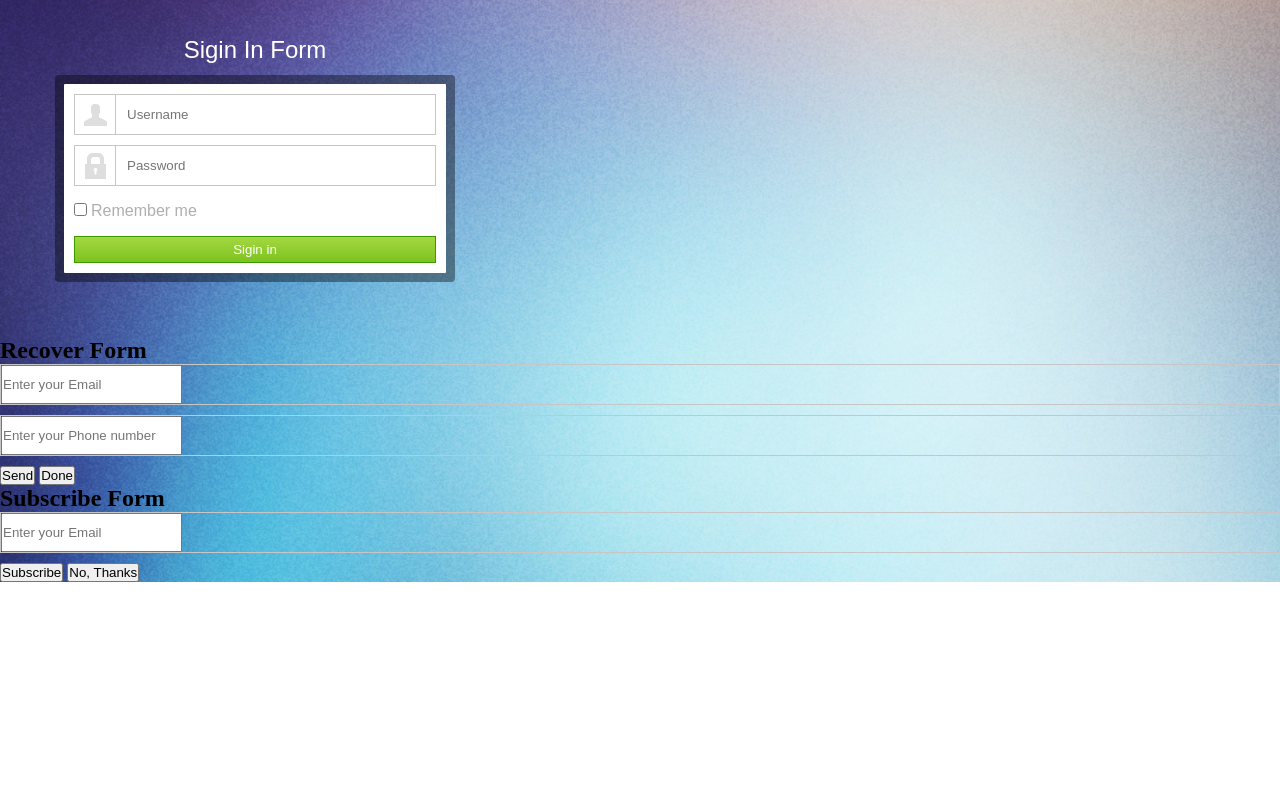
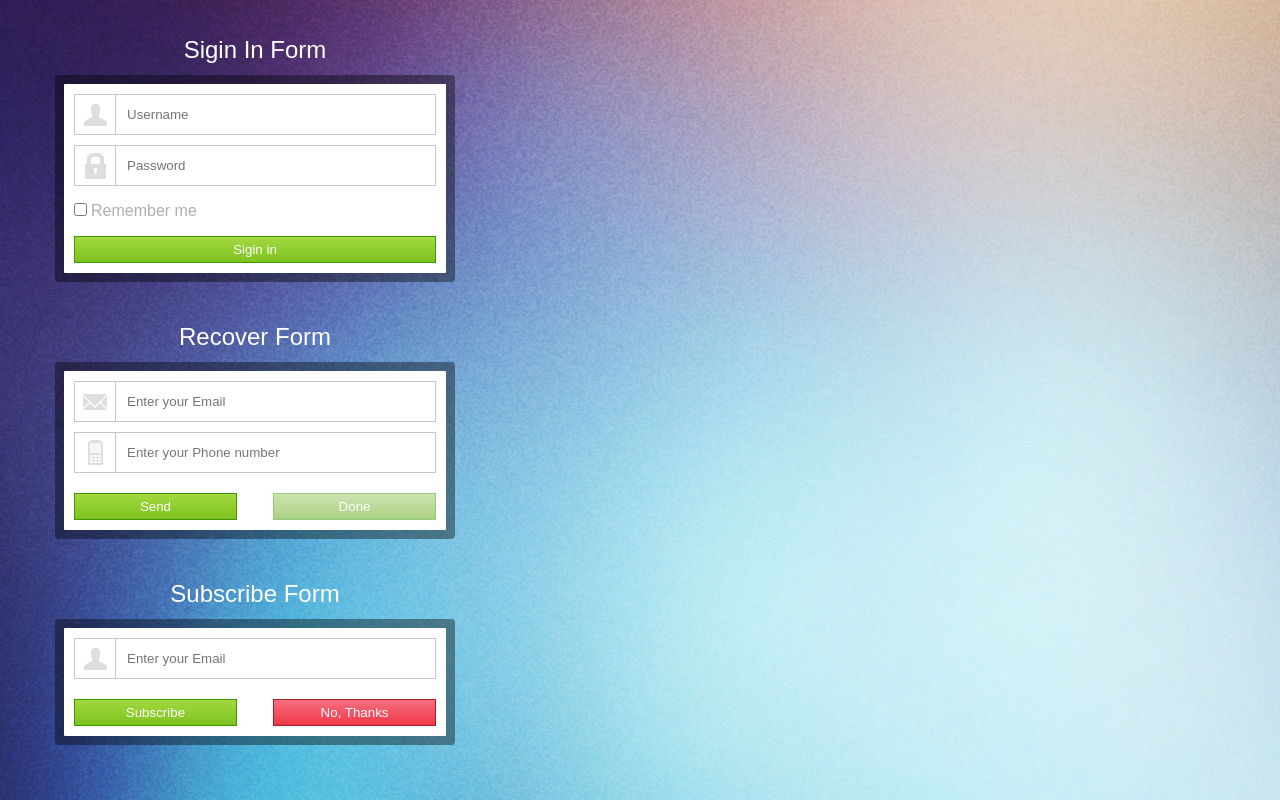
Before and after one commit to CebulaKamil/WeeklyWebDevChallenge1, a plain HTML site: page index.html in a window 1280 px wide. Shown: the part 1341-2141 px from the top of the page. Before the commit the page ends 1923 px from the top, so only its background shows below. Drawn offline with Linux system fonts and the light colour scheme.

Commit message:
All section update

```diff
--- a/index.html
+++ b/index.html
@@ -90,7 +90,6 @@
 
         </section>
 
-
         <!-- send-email -->
         <section class="section page__section">
 
@@ -176,53 +175,83 @@
             <!-- end - sigin in section -->
         </section>
 
+        <!-- Recover Form -->
+        <section class="section page__section">
+
+            <h1 class="section__title">Recover Form</h1>
+
+            <div class="section-content">
+
+                <form>
+
+                    <!-- recover-form__user-email -->
+                    <div class="input-row">
+                        <div class="input-row__icon">
+                            <img class="input-row__icon-img" src="img/email.png" alt="Email icon">
+                        </div>
+                        <input class="input-row__input" type="text" placeholder="Enter your Email">
+                    </div>
+
+                    <!-- recover-form__user-phone -->
+                    <div class="input-row">
+                        <div class="input-row__icon">
+                            <img class="input-row__icon-img" src="img/phone.png" alt="Phone icon">
+                        </div>
+                        <input class="input-row__input" type="text" placeholder="Enter your Phone number">
+                    </div>
+
+                    <!-- recover-buttons -->
+                    <div class="buttons-row">
+                        <input class="section-content__btn" type="submit" id="button-send" value="Send">
+                        <input class="section-content__btn section-content__btn--disabled" type="submit"
+                            id="button-done" value="Done">
+                    </div>
+
+                </form>
+
+                <!-- end - .section-content -->
+            </div>
+
+            <!-- end - recover section -->
+        </section>
+
+        <!-- Subscribe Form -->
+        <section class="section page__section">
+
+            <h1 class="section__title">Subscribe Form</h1>
+
+            <div class="section-content">
+
+                <form>
+
+                    <!-- subscribe__user-email -->
+                    <div class="input-row">
+                        <div class="input-row__icon">
+                            <img class="input-row__icon-img" src="img/user.png" alt="User icon">
+                        </div>
+                        <input class="input-row__input" type="text" placeholder="Enter your Email">
+                    </div>
+
+                    <!-- subscribe__btns -->
+                    <div class="buttons-row">
+                        <input class="section-content__btn" type="submit" id="buttonSubscribe" value="Subscribe">
+                        <input class="section-content__btn section-content__btn--red" type="submit"
+                            id="buttonNoSubscribe" value="No, Thanks">
+                    </div>
+
+                </form>
+
+                <!-- end - .section-content -->
+            </div>
+
+            <!-- end - subscribe-form -->
+        </section>
+
+        <!-- <img id="logoBottom" src="img/logoBottom.png"> -->
+
         <!-- end - .page -->
     </div>
 
-    <!-- Recover Form -->
-    <section>
-        <h1>Recover Form</h1>
-        <div id="recoverForm">
-            <div id="contentRevocerForm">
-                <form>
-                    <div class="input-row">
-                        <div class="iconEmail"></div>
-                        <div class="solidIcons"></div>
-                        <input type="text" placeholder="Enter your Email">
-                    </div>
-                    <div class="input-row">
-                        <div class="iconPhone"></div>
-                        <div class="solidIcons"></div>
-                        <input type="text" placeholder="Enter your Phone number">
-                    </div>
-                    <div id="buttonRecoverForm">
-                        <input type="submit" id="buttonSend" value="Send">
-                        <input type="submit" id="buttonDone" value="Done">
-                    </div>
-                </form>
-            </div>
-        </div>
-    </section>
-    <!-- Subscribe Form -->
-    <section>
-        <h1>Subscribe Form</h1>
-        <div id="subscribeForm">
-            <div id="contentSubscribeForm">
-                <form>
-                    <div class="input-row">
-                        <div class="iconEmail"></div>
-                        <div class="solidIcons"></div>
-                        <input type="text" placeholder="Enter your Email">
-                    </div>
-                    <div id="buttonSubscribeForm">
-                        <input type="submit" id="buttonSubscribe" value="Subscribe">
-                        <input type="submit" id="buttonNoSubscribe" value="No, Thanks">
-                    </div>
-                </form>
-            </div>
-        </div>
-    </section>
-    <!-- <img id="logoBottom" src="img/logoBottom.png"> -->
 </body>
 
 </html>
--- a/sass/style.sass
+++ b/sass/style.sass
@@ -55,6 +55,14 @@ body
 
         &:active
             border: none
+
+        &--disabled
+            background: linear-gradient(#cde4b0, #abd182)
+            border: 1px solid #96cc75
+
+        &--red
+            background: linear-gradient(#f76f7f, #f03747)
+            border: 1px solid #a2202a
 
 
 /* --- input --- */
@@ -118,3 +126,11 @@ body
     &__label
         color: #afafaf
         font-family: arial
+
+/* --- buttons row --- */
+.buttons-row
+    display: flex
+    justify-content: space-between
+
+    & .section-content__btn
+        flex-basis: 45%
```
Also changed, not shown: css/style.css, 1 other file.
